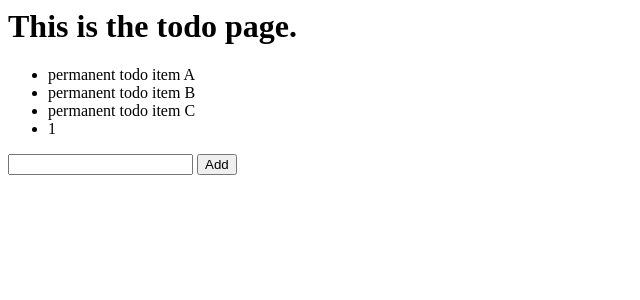
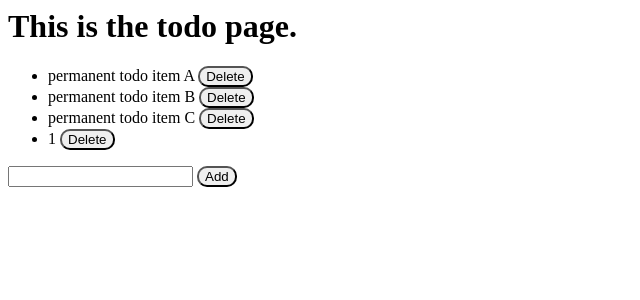
Before and after one commit to kimberlybone/dojo-python, a Django app: page /todo/ in a window 1280 px wide. Shown: the top 300 px of the page, without its empty margins (0-640 px from the left). Run offline with Django 3.2, Linux system fonts and the light colour scheme; data comes from the database, SQL or seed files in the repository; both versions use the stored data as it was after the commit.

Commit message:
can delete items from list

```diff
--- a/editdojo_project/urls.py
+++ b/editdojo_project/urls.py
@@ -15,11 +15,11 @@ Including another URLconf
 """
 from django.contrib import admin
 from django.urls import path
-from todo.views import todoView
-from todo.views import addTodo
+from todo.views import todoView, addTodo, deleteTodo
 
 urlpatterns = [
     path('admin/', admin.site.urls),
     path('todo/', todoView),
     path('addTodo/', addTodo),
+    path('deleteTodo/<int:todo_id>/', deleteTodo)
 ]
--- a/templates/todo.html
+++ b/templates/todo.html
@@ -6,11 +6,21 @@
 
 <ul>
     {% for todo_item in all_items %}
-    <li>{{todo_item.content}}</li>
+    <li>{{todo_item.content}}
+        <form action="/deleteTodo/{{todo_item.id}}/"
+            style="display: inline;"
+            method="post"> {% csrf_token %}
+            <input
+                style="border-radius: 10px;"
+                type="submit" value="Delete">
+        </form>
+    </li>
     {% endfor %}
 </ul>
 
 <form action="/addTodo/" method="post">{% csrf_token %}
     <input type="text" name="content">
-    <input type="submit" value="Add">
+    <input
+        style="border-radius: 10px;"
+        type="submit" value="Add">
 </form>
--- a/todo/views.py
+++ b/todo/views.py
@@ -15,3 +15,8 @@ def addTodo(request):
     new_item = TodoItem(content = request.POST['content'])
     new_item.save()
     return HttpResponseRedirect('/todo/')
+
+def deleteTodo(request, todo_id):
+    item_to_delete = TodoItem.objects.get(id = todo_id)
+    item_to_delete.delete()
+    return HttpResponseRedirect('/todo/')
```
Also changed, not shown: db.sqlite3.
